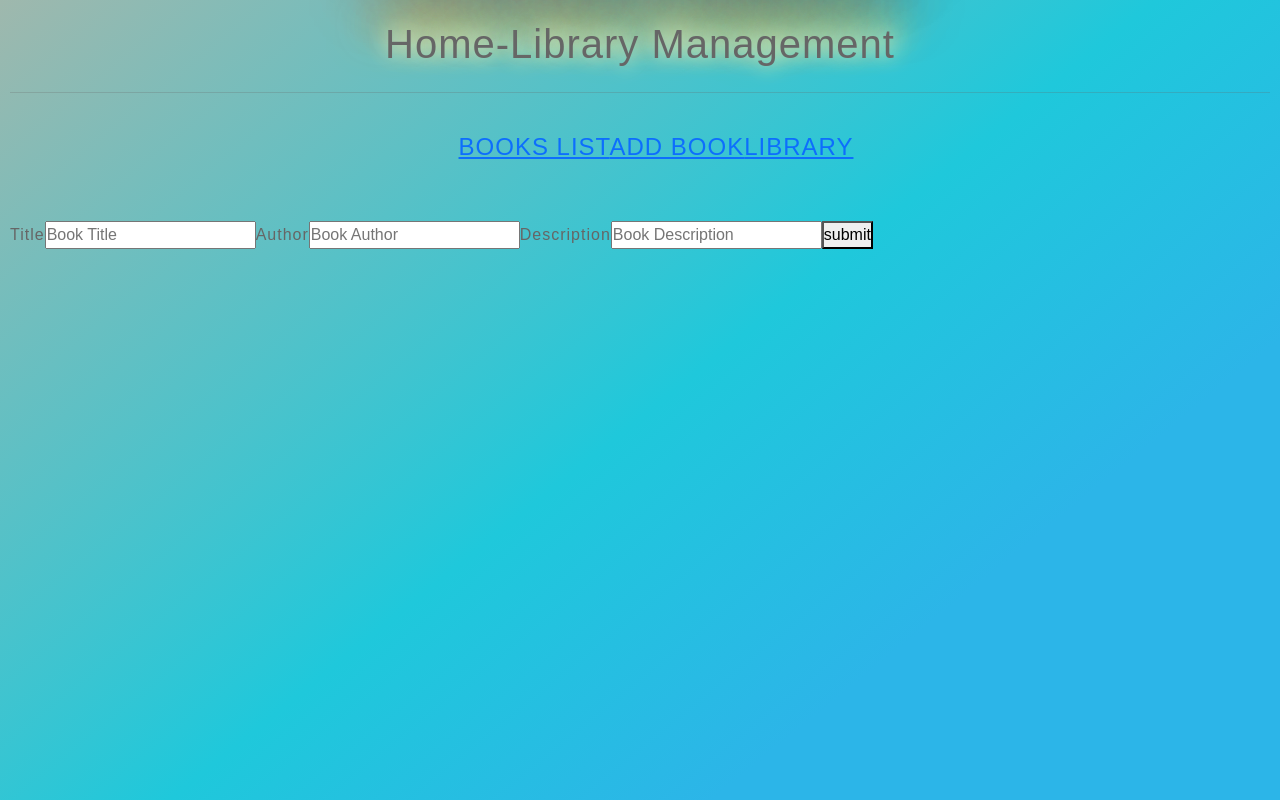
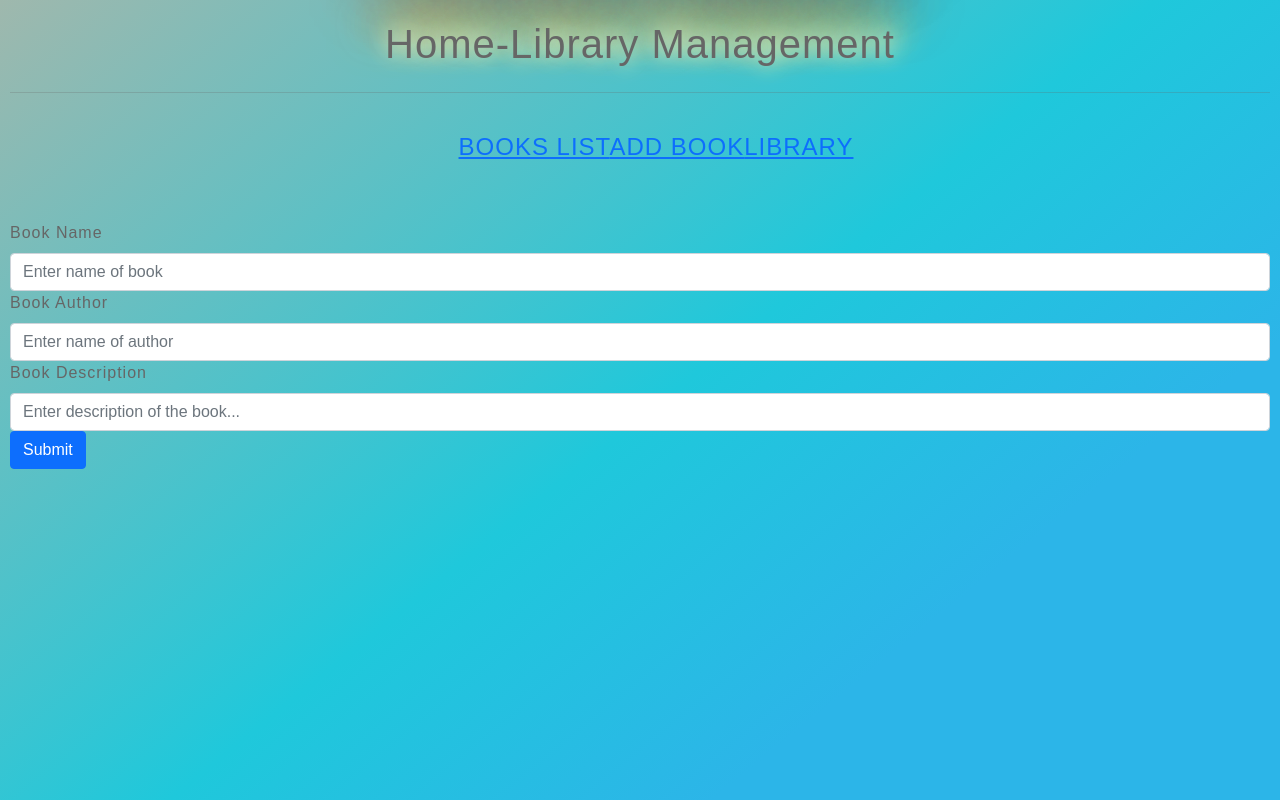
Before and after one commit to nkirotemoreen/Home-Book-Library, a React (Create React App) app in the folder home-library/: page /add in a window 1280 px wide. Built offline with nearby package versions, Linux system fonts and the light colour scheme.

Commit message:
adding style

```diff
--- a/home-library/src/App.css
+++ b/home-library/src/App.css
@@ -61,3 +61,25 @@
       width: 80%;
       margin: auto auto 100px auto;
     }
+    .form {
+      width: 50%;
+      float: left;
+      margin-bottom: 50px;
+    }
+    .book {
+      margin: 10px;
+      width: 288px;
+      overflow: hidden;
+
+      .book-title {
+        font-weight: bold;
+      }
+
+      .book-details {
+        margin-bottom: 1rem;
+
+        & > div {
+          margin-bottom: 0.5rem;
+        }
+      }
+    }
--- a/home-library/src/pages/BookForm.js
+++ b/home-library/src/pages/BookForm.js
@@ -1,5 +1,6 @@
 import React, {useState} from 'react'
 import Header from '../components/Header'
+import { Form, Button } from 'react-bootstrap';
 
 
 const BookForm = () => {
@@ -33,18 +34,51 @@ const BookForm = () => {
   return (
     <>
       <Header />
-      <form onSubmit={handleSubmit}>
-        <label>Title</label>
-        <input type="text" value={title} onChange={(e)=>setTitle(e.target.value)}  placeholder="Book Title"/>
 
-        <label>Author</label>
-        <input type="text" value={author} placeholder="Book Author" onChange={(e)=>setAuthor(e.target.value)}/>
+      <div className="main-form">
 
-        <label>Description</label>
-        <input type="text" value={description} placeholder="Book Description"onChange={(e)=>setDescription(e.target.value)}/>
+      <Form onSubmit={handleSubmit}>
+        <Form.Group controlId="name">
+          <Form.Label>Book Name</Form.Label>
+          <Form.Control
+            className="input-control"
+            type="text"
+            name="bookname"
+            value={title}
+            placeholder="Enter name of book"
+            onChange={(e)=>setTitle(e.target.value)}
+          />
+        </Form.Group>
+        <Form.Group controlId="author">
+          <Form.Label>Book Author</Form.Label>
+          <Form.Control
+            className="input-control"
+            type="text"
+            name="author"
+            value={author}
+            placeholder="Enter name of author"
+            onChange={(e)=>setAuthor(e.target.value)}
+          />
+        </Form.Group>
+        <Form.Group controlId="author">
+          <Form.Label>Book Description</Form.Label>
+          <Form.Control
+            className="input-control"
+            type="text"
+            name="description"
+            value={description}
+            placeholder="Enter description of the book..."
+            onChange={(e)=>setDescription(e.target.value)}
+          />
+        </Form.Group>
 
-        <button type="submit">submit</button>
-      </form>
+
+
+        <Button variant="primary" type="submit" className="submit-btn" >
+          Submit
+        </Button>
+      </Form>
+    </div>
 
 
 
```
Also changed, not shown: 1 other file (tests, documents, lock files or other folders).
